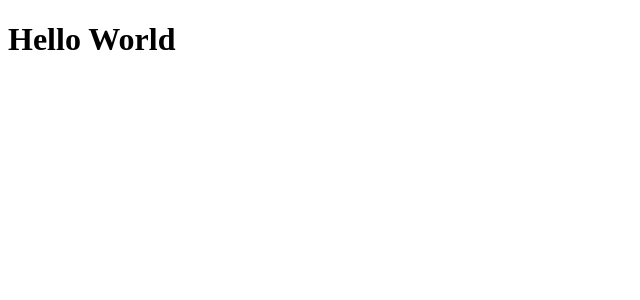
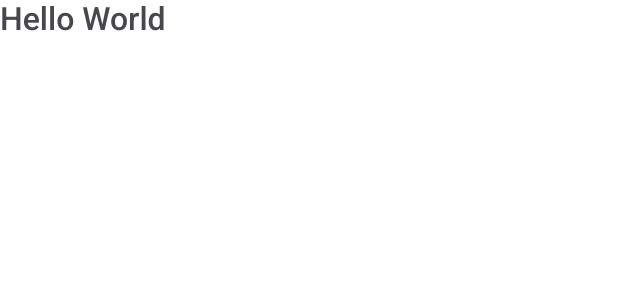
Before and after one commit to matheusbr1/rentx, a React (Vite) app: page / in a window 1280 px wide. Shown: the top 300 px of the page, without its empty margins (0-640 px from the left). Built offline with nearby package versions, Linux system fonts and the light colour scheme.

Commit message:
Feat: global styles init

```diff
--- a/index.html
+++ b/index.html
@@ -2,6 +2,13 @@
 <html lang="en">
   <head>
     <meta charset="UTF-8" />
+
+    <link rel="preconnect" href="https://fonts.googleapis.com" />
+    <link rel="preconnect" href="https://fonts.gstatic.com" />
+    <link href="https://fonts.googleapis.com/css?family=Roboto:300,400,500,700&display=swap" rel="stylesheet" />
+    <link href="https://fonts.googleapis.com/css2?family=Roboto:wght@400;500&display=swap" rel="stylesheet" />
+
+
     <link rel="icon" type="image/svg+xml" href="/vite.svg" />
     <meta name="viewport" content="width=device-width, initial-scale=1.0" />
     <title>Vite + React + TS</title>
--- a/src/App.tsx
+++ b/src/App.tsx
@@ -1,10 +1,13 @@
 import { ThemeProvider } from 'styled-components'
+import { GlobalStyle } from './styles/global'
 import { defaultTheme } from './styles/themes/default'
 
 function App() {
   return (
     <ThemeProvider theme={defaultTheme} >
       <h1>Hello World</h1>
+
+      <GlobalStyle />
     </ThemeProvider>
   )
 }
--- /dev/null
+++ b/src/styles/global.ts
@@ -0,0 +1,57 @@
+import { createGlobalStyle } from 'styled-components'
+
+export const GlobalStyle = createGlobalStyle`
+  * {
+    box-sizing: border-box;
+    margin: 0;
+    padding: 0;
+    outline: 0;
+  }
+
+  html {
+    scroll-behavior: smooth;
+  }
+
+  body {
+    margin: 0;
+    background: ${props => props.theme.colors.white.main};
+    color: ${props => props.theme.colors.gray[600]};
+    -webkit-font-smoothing: antialiased;
+    overflow-x: hidden;
+    font-family: 'Roboto', sans-serif;
+    position: relative;
+  }
+
+  body, input, textarea, button{
+    font-family: Roboto, sans-serif;
+  }
+
+  h1, h2, h3, h4, h5, h6, strong{
+    font-weight: 500;
+  }
+
+  p {
+    padding: 0;
+    margin: 0;
+  }
+
+  button {
+    cursor: pointer;
+
+    &:disabled {
+      cursor: not-allowed;
+    }
+  }
+
+  @media (max-width: 1080px) {
+    html {
+      font-size: 93.75%;
+    }
+  }
+
+  @media (max-width: 720px) {
+    html {
+      font-size: 87.5%;
+    }
+  }
+`
```
